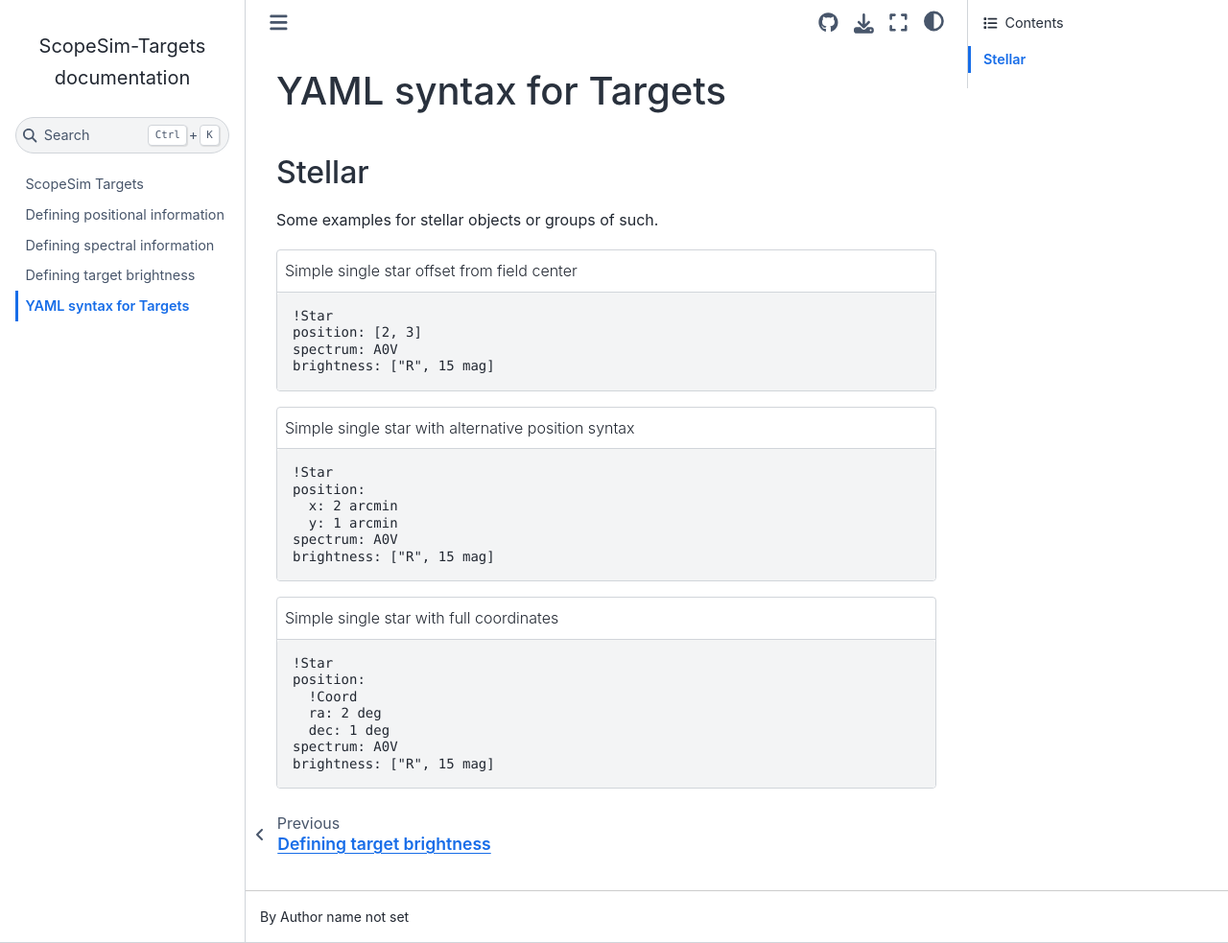
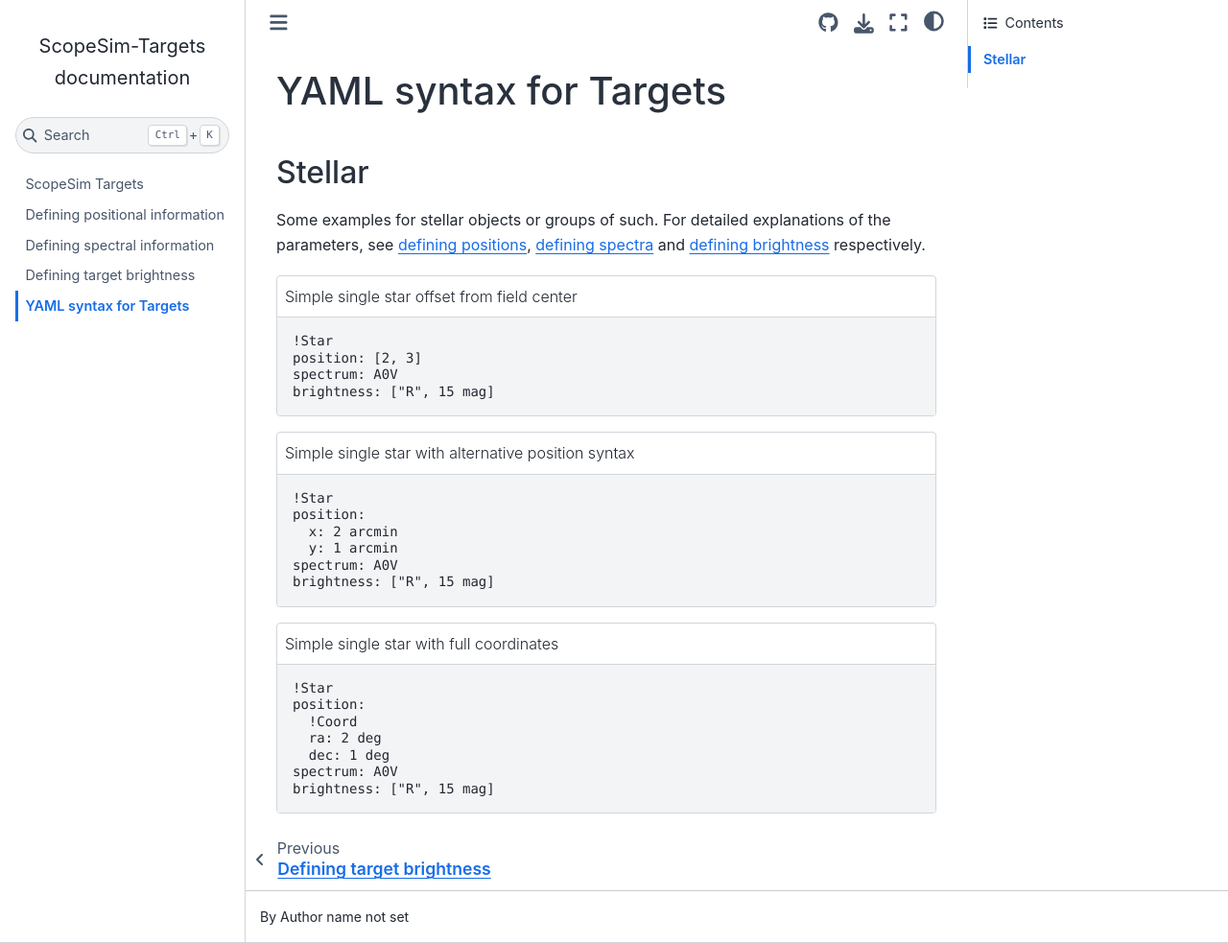
Before and after one commit to AstarVienna/scopesim-targets, a Sphinx documentation site: the page built from docs/yaml_syntax.md, in a window 1280 px wide and 983 px high. Shown: the whole window at 96% size. Built offline with Sphinx 7.4.7 and the Sphinx Book theme 1.1.4, drawn with Linux system fonts in a browser that asks for light colours.

Commit message:
Add cross-refs

````diff
--- a/docs/yaml_syntax.md
+++ b/docs/yaml_syntax.md
@@ -2,6 +2,7 @@
 
 ## Stellar
 Some examples for stellar objects or groups of such.
+For detailed explanations of the parameters, see [defining positions](defining_positions.md),  [defining spectra](defining_spectra.md) and  [defining brightness](defining_brightness.md) respectively.
 
 ```{literalinclude} example_yamls/stellar/star0.yaml
 :name: yaml_stellar_star0
````
